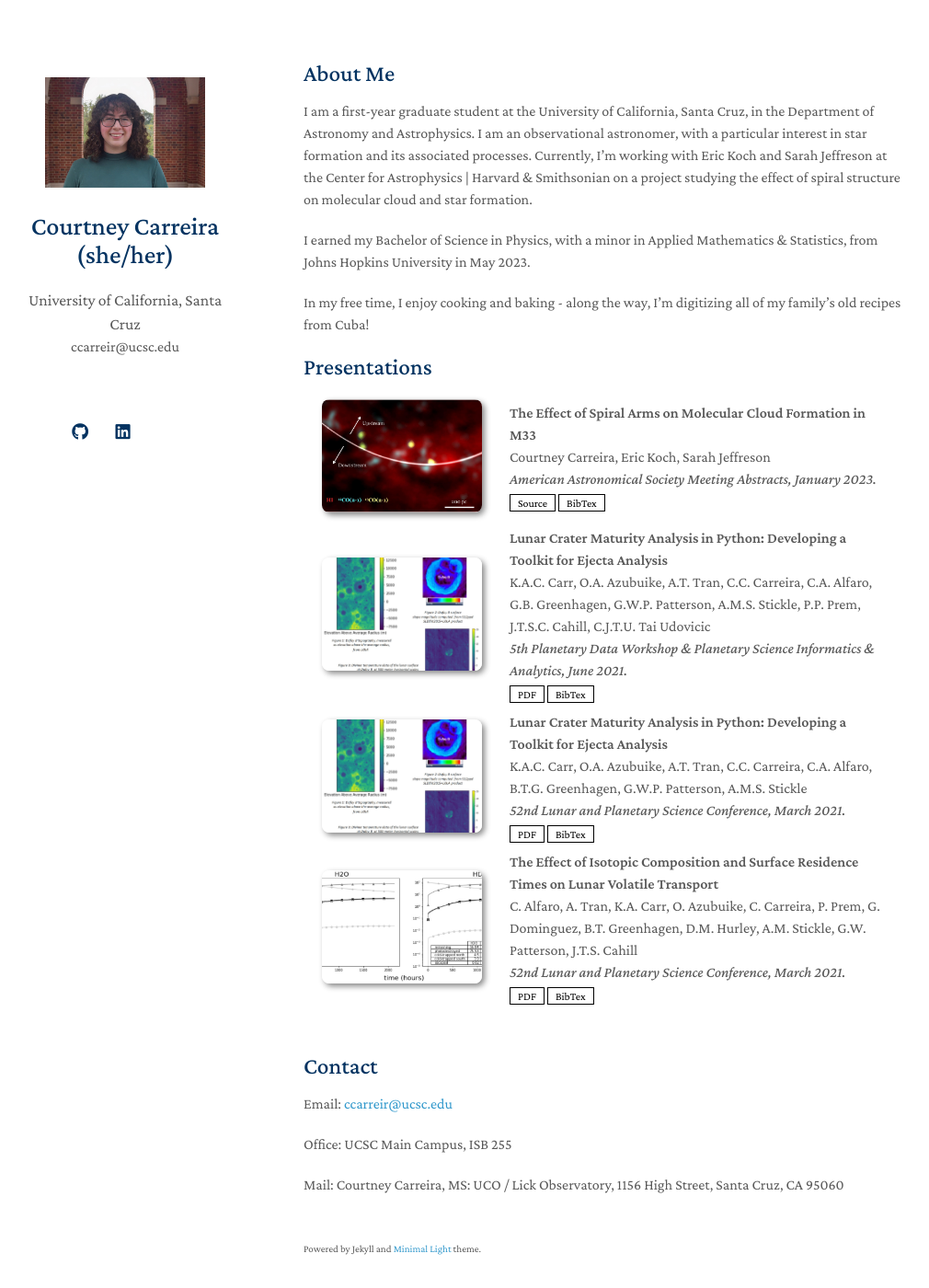
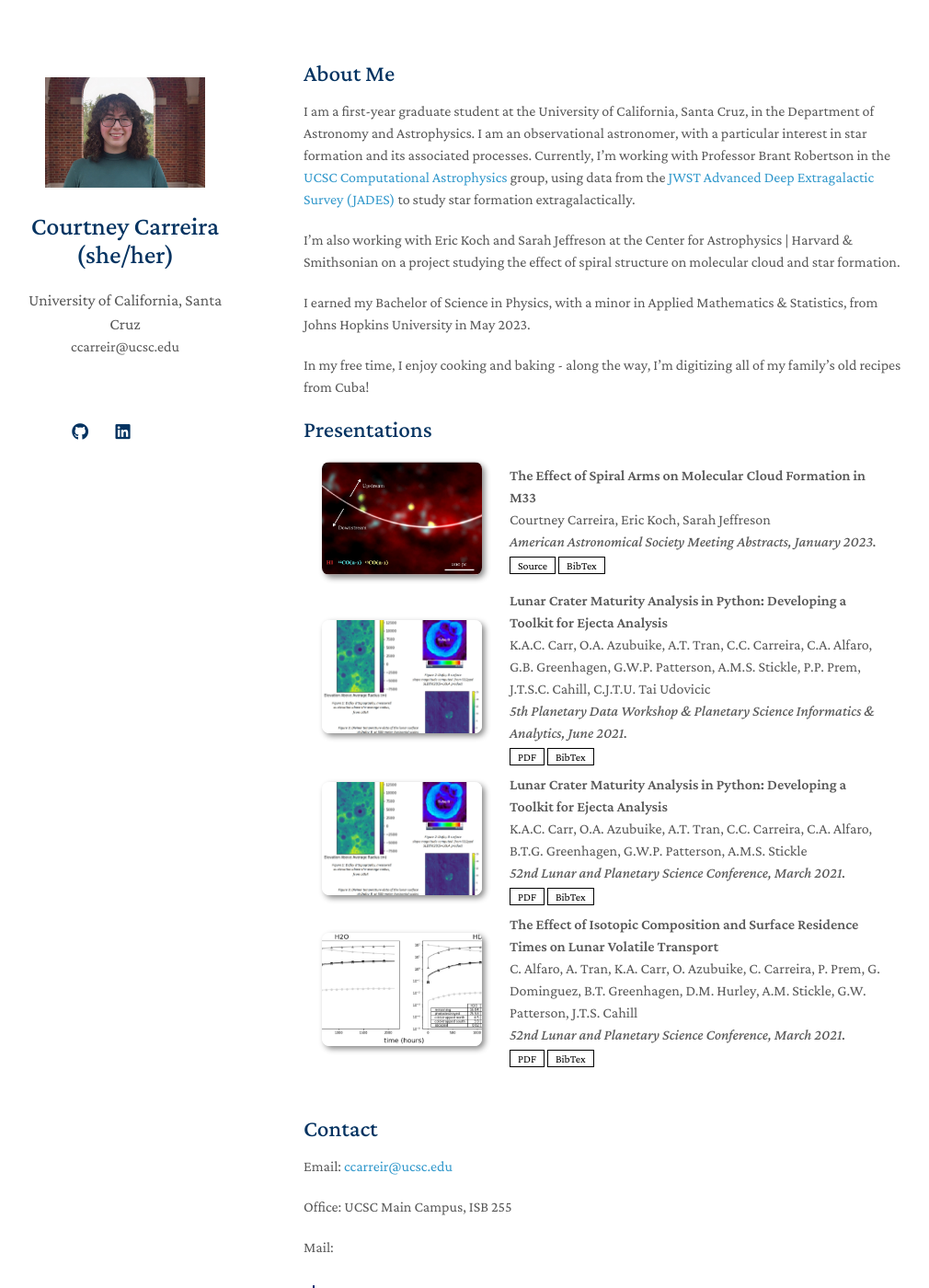
Before and after one commit to courtneycarreira/courtneycarreira.github.io, a Jekyll site: the page built from index.md, in a window 1280 px wide and 1400 px high. Shown: the whole window at 92% size, without its empty margins (140-1150 px from the left). Built offline with Jekyll 4.4.1, drawn with Linux system fonts in a browser that asks for light colours; nearby versions of some CDN libraries; a style sheet for code colours, icons or effects is not loaded; our own code applies the rules of GitHub Pages for plain Markdown files; some of the changed text lies outside the part shown.

Commit message:
adding links and reformatting

```diff
--- a/index.md
+++ b/index.md
@@ -4,7 +4,9 @@ layout: homepage
 
 ## About Me
 
-I am a first-year graduate student at the University of California, Santa Cruz, in the Department of Astronomy and Astrophysics. I am an observational astronomer, with a particular interest in star formation and its associated processes. Currently, I'm working with Eric Koch and Sarah Jeffreson at the Center for Astrophysics \| Harvard & Smithsonian on a project studying the effect of spiral structure on molecular cloud and star formation.
+I am a first-year graduate student at the University of California, Santa Cruz, in the Department of Astronomy and Astrophysics. I am an observational astronomer, with a particular interest in star formation and its associated processes. Currently, I'm working with Professor Brant Robertson in the [UCSC Computational Astrophysics](https://robertson.sites.ucsc.edu/) group, using data from the [JWST Advanced Deep Extragalactic Survey (JADES)](https://jades-survey.github.io/) to study star formation extragalactically.
+
+I'm also working with Eric Koch and Sarah Jeffreson at the Center for Astrophysics \| Harvard & Smithsonian on a project studying the effect of spiral structure on molecular cloud and star formation.
 
 I earned my Bachelor of Science in Physics, with a minor in Applied Mathematics & Statistics, from Johns Hopkins University in May 2023.
 
@@ -24,6 +26,10 @@ Email: [ccarreir@ucsc.edu](mailto:ccarreir@ucsc.edu)
 
 Office: UCSC Main Campus, ISB 255
 
-Mail: Courtney Carreira, MS: UCO / Lick Observatory, 1156 High Street, Santa Cruz, CA 95060
+Mail: <br>
+>Courtney Carreira
+>MS: UCO / Lick Observatory
+>1156 High Street
+>Santa Cruz, CA 95060
 
 <!-- Science Digest info, info in layman's terms and contact about public talks -->
```
